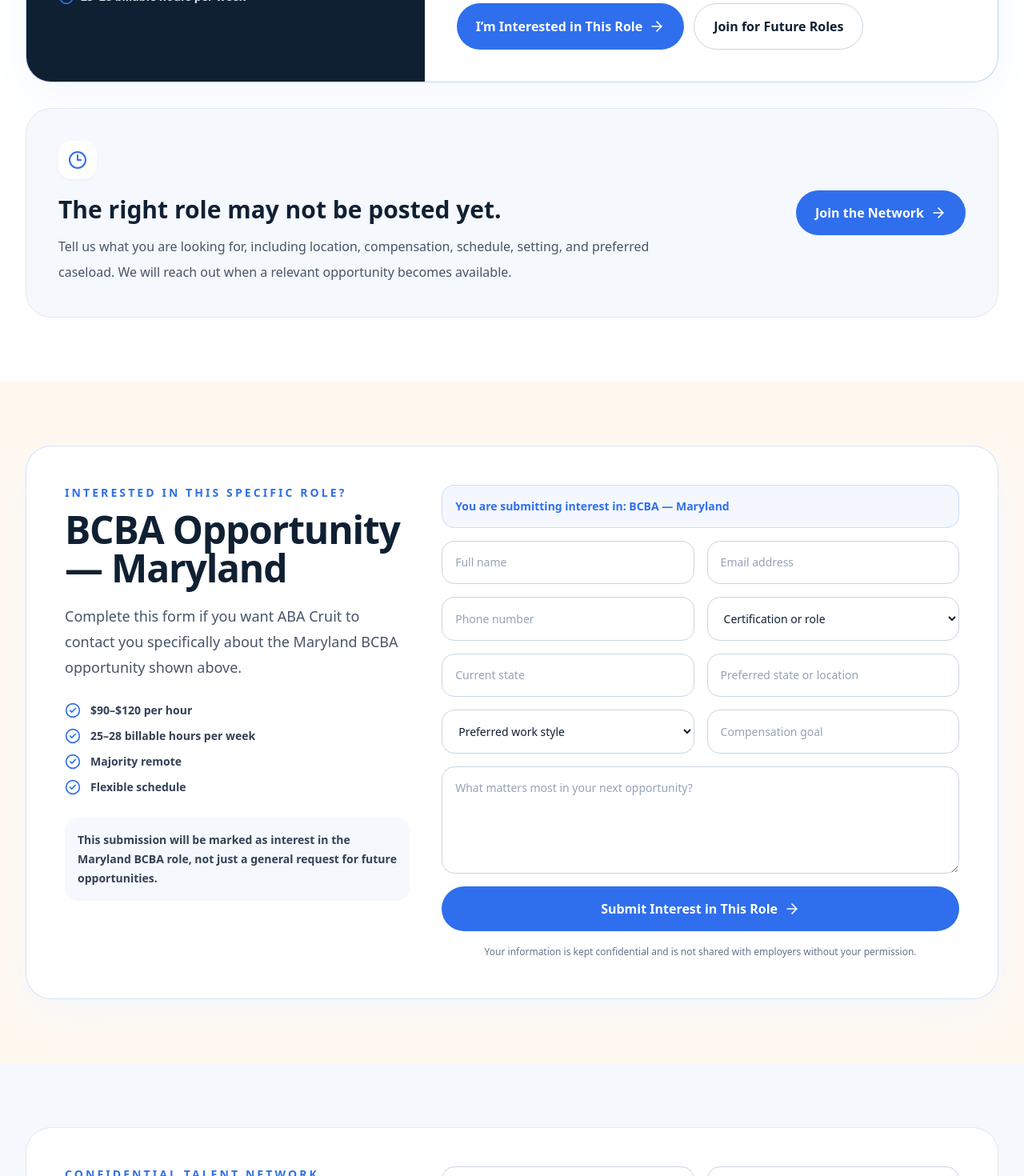
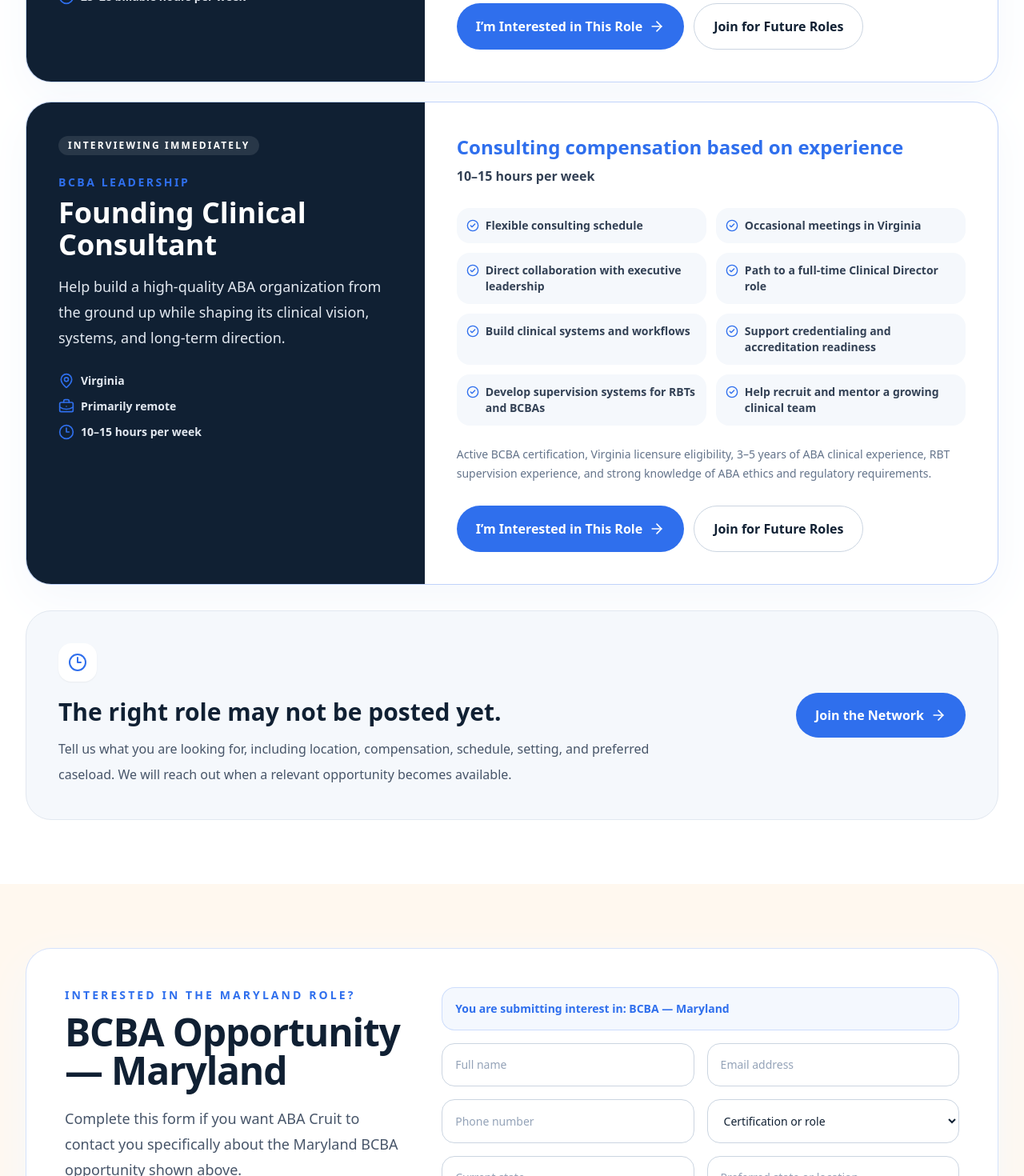
Before and after one commit to samuelhenig/aba-cruit, a Next.js app: page /opportunities in a window 1280 px wide. Shown: the part 1720-3190 px from the top of the page at 80% size. Built offline with nearby package versions, Linux system fonts and the light colour scheme.

Commit message:
Update page.tsx

```diff
--- a/app/opportunities/page.tsx
+++ b/app/opportunities/page.tsx
@@ -32,6 +32,7 @@ const instagramHref = "https://www.instagram.com/abacruit/";
 
 const opportunities = [
   {
+    id: "maryland-bcba",
     title: "Board Certified Behavior Analyst",
     shortTitle: "BCBA",
     location: "Maryland",
@@ -54,6 +55,31 @@ const opportunities = [
     requirements:
       "Active BCBA certification and Maryland LBA eligibility required.",
   },
+  {
+    id: "virginia-founding-clinical-consultant",
+    title: "Founding Clinical Consultant",
+    shortTitle: "BCBA Leadership",
+    location: "Virginia",
+    workStyle: "Primarily remote",
+    compensation: "Consulting compensation based on experience",
+    schedule: "10–15 hours per week",
+    status: "Interviewing Immediately",
+    featured: true,
+    description:
+      "Help build a high-quality ABA organization from the ground up while shaping its clinical vision, systems, and long-term direction.",
+    highlights: [
+      "Flexible consulting schedule",
+      "Occasional meetings in Virginia",
+      "Direct collaboration with executive leadership",
+      "Path to a full-time Clinical Director role",
+      "Build clinical systems and workflows",
+      "Support credentialing and accreditation readiness",
+      "Develop supervision systems for RBTs and BCBAs",
+      "Help recruit and mentor a growing clinical team",
+    ],
+    requirements:
+      "Active BCBA certification, Virginia licensure eligibility, 3–5 years of ABA clinical experience, RBT supervision experience, and strong knowledge of ABA ethics and regulatory requirements.",
+  },
 ] as const;
 
 const networkBenefits = [
@@ -72,7 +98,7 @@ export default function OpportunitiesPage() {
       <Hero />
       <TrustBar />
       <OpportunityDirectory />
-      <RoleInterest />
+      <RoleInterestSections />
       <TalentNetwork />
       <CandidateSupport />
       <Footer />
@@ -258,7 +284,7 @@ function OpportunityDirectory() {
 
         <div className="inline-flex items-center gap-2 self-start rounded-full border border-slate-200 bg-soft px-4 py-3 text-sm font-bold text-slate-600 md:self-auto">
           <Filter className="h-4 w-4 text-blue" />
-          {opportunities.length} active opportunity
+          {opportunities.length} active {opportunities.length === 1 ? "opportunity" : "opportunities"}
         </div>
       </div>
 
@@ -339,7 +365,7 @@ function OpportunityCard({ opportunity }: { opportunity: Opportunity }) {
 
           <div className="mt-7 flex flex-col gap-3 sm:flex-row">
             <a
-              href="#interested-maryland-bcba"
+              href={`#interested-${opportunity.id}`}
               className="inline-flex items-center justify-center rounded-full bg-blue px-6 py-4 font-bold text-white transition hover:bg-navy"
             >
               I’m Interested in This Role <ArrowRight className="ml-2 h-5 w-5" />
@@ -357,30 +383,81 @@ function OpportunityCard({ opportunity }: { opportunity: Opportunity }) {
   );
 }
 
-function RoleInterest() {
+function RoleInterestSections() {
   return (
-    <section id="interested-maryland-bcba" className="bg-warm py-20">
+    <>
+      <RoleInterest
+        id="interested-maryland-bcba"
+        eyebrow="Interested in the Maryland role?"
+        title="BCBA Opportunity — Maryland"
+        description="Complete this form if you want ABA Cruit to contact you specifically about the Maryland BCBA opportunity shown above."
+        highlights={[
+          "$90–$120 per hour",
+          "25–28 billable hours per week",
+          "Majority remote",
+          "Flexible schedule",
+        ]}
+        interestedRole="BCBA — Maryland"
+        submitLabel="Submit Interest in This Role"
+        successMessage="Thank you. Your interest in the Maryland BCBA opportunity has been received. ABA Cruit will follow up with you about this role."
+      />
+
+      <RoleInterest
+        id="interested-virginia-founding-clinical-consultant"
+        eyebrow="Interested in the Virginia leadership role?"
+        title="Founding Clinical Consultant — Virginia"
+        description="Complete this form if you want ABA Cruit to contact you specifically about the Founding Clinical Consultant opportunity in Virginia."
+        highlights={[
+          "10–15 hours per week",
+          "Primarily remote",
+          "Founding clinical leadership opportunity",
+          "Path to a full-time Clinical Director role",
+        ]}
+        interestedRole="Founding Clinical Consultant (BCBA) — Virginia"
+        submitLabel="Submit Interest in This Role"
+        successMessage="Thank you. Your interest in the Virginia Founding Clinical Consultant opportunity has been received. ABA Cruit will follow up with you about this role."
+        alternate
+      />
+    </>
+  );
+}
+
+function RoleInterest({
+  id,
+  eyebrow,
+  title,
+  description,
+  highlights,
+  interestedRole,
+  submitLabel,
+  successMessage,
+  alternate = false,
+}: {
+  id: string;
+  eyebrow: string;
+  title: string;
+  description: string;
+  highlights: readonly string[];
+  interestedRole: string;
+  submitLabel: string;
+  successMessage: string;
+  alternate?: boolean;
+}) {
+  return (
+    <section id={id} className={alternate ? "bg-soft py-20" : "bg-warm py-20"}>
       <div className="mx-auto max-w-7xl px-5 lg:px-8">
         <div className="grid gap-10 rounded-[2rem] border border-blue/20 bg-white p-8 shadow-soft lg:grid-cols-[.8fr_1.2fr] lg:p-12">
           <div>
             <p className="text-sm font-black uppercase tracking-[0.22em] text-blue">
-              Interested in this specific role?
+              {eyebrow}
             </p>
             <h2 className="mt-3 text-4xl font-black tracking-tight md:text-5xl">
-              BCBA Opportunity — Maryland
+              {title}
             </h2>
-            <p className="mt-5 text-lg leading-8 text-slate-600">
-              Complete this form if you want ABA Cruit to contact you specifically
-              about the Maryland BCBA opportunity shown above.
-            </p>
+            <p className="mt-5 text-lg leading-8 text-slate-600">{description}</p>
 
             <div className="mt-7 space-y-3">
-              {[
-                "$90–$120 per hour",
-                "25–28 billable hours per week",
-                "Majority remote",
-                "Flexible schedule",
-              ].map((item) => (
+              {highlights.map((item) => (
                 <div
                   key={item}
                   className="flex items-center gap-3 text-sm font-bold text-slate-700"
@@ -392,15 +469,14 @@ function RoleInterest() {
             </div>
 
             <p className="mt-7 rounded-2xl bg-soft p-4 text-sm font-bold leading-6 text-slate-700">
-              This submission will be marked as interest in the Maryland BCBA role,
-              not just a general request for future opportunities.
+              This submission will be marked as interest in this specific role, not just a general request for future opportunities.
             </p>
           </div>
 
           <TalentNetworkForm
-            interestedRole="BCBA — Maryland"
-            submitLabel="Submit Interest in This Role"
-            successMessage="Thank you. Your interest in the Maryland BCBA opportunity has been received. ABA Cruit will follow up with you about this role."
+            interestedRole={interestedRole}
+            submitLabel={submitLabel}
+            successMessage={successMessage}
           />
         </div>
       </div>
```
